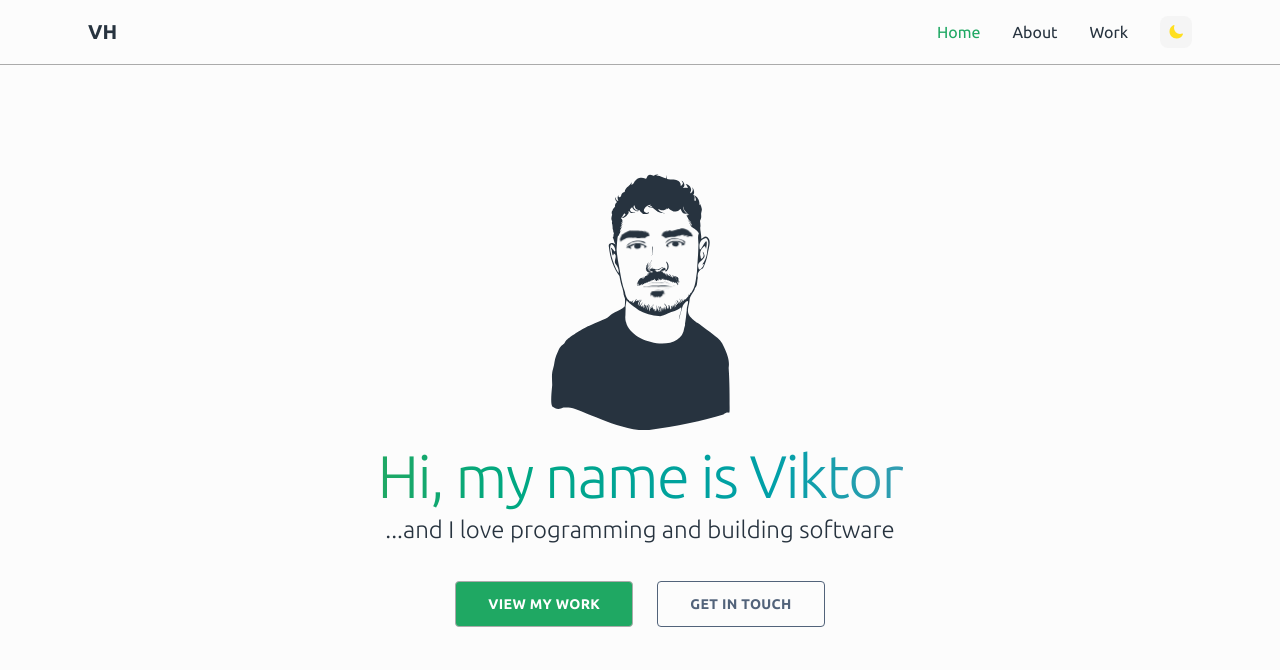
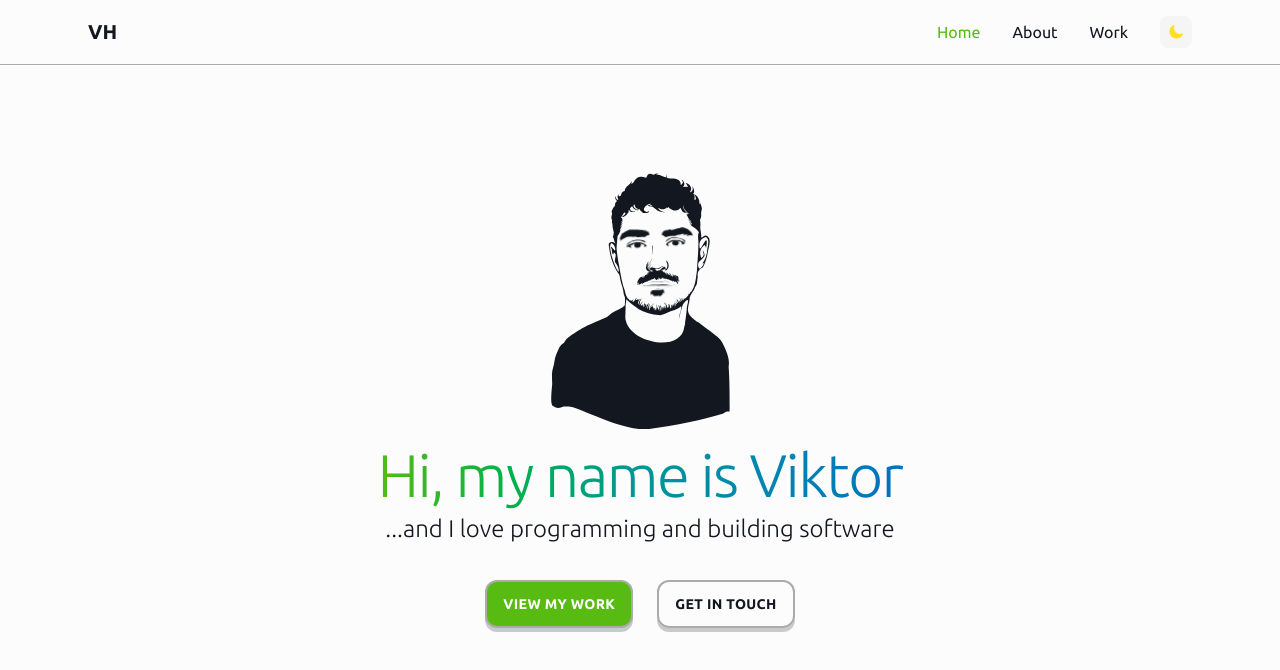
Before and after one commit to viktorHadz/portfolio-main, a Vue app: page / in a window 1280 px wide. Shown: the top 670 px of the page. Built offline with nearby package versions, Linux system fonts and the light colour scheme.

Commit message:
hero done leave it alone now

```diff
--- a/src/assets/base.css
+++ b/src/assets/base.css
@@ -13,13 +13,13 @@
   --bg-secondary: hsl(0, 0%, 96%);
   --bg-tertiary: hsl(210, 15%, 92%);
 
-  --fg-primary: hsl(209, 24%, 20%);
-  --fg-secondary: hsl(215, 20%, 40%);
-  --fg-tertiary: hsl(211, 42%, 60%);
+  --fg-primary: hsl(215, 24%, 10%);
+  --fg-secondary: hsl(215, 24%, 20%);
+  --fg-tertiary: hsl(215, 24%, 30%);
 
-  --acc-primary: #1fa863;
-  --acc-secondary: #349db2;
-  --acc-tertiary: #ff6a4d;
+  --acc-primary: #58bb11;
+  --acc-secondary: #0073be;
+  --acc-tertiary: #f04d1c;
 
   --border-color: hsl(0, 0%, 67%);
 
@@ -33,11 +33,11 @@
   --gray: hsl(210, 10%, 60%);
 
   /* gradients */
-  --grad-stop-1: #1fa863;
-  --grad-stop-2: #00a881;
-  --grad-stop-3: #00a398;
-  --grad-stop-4: #00a0a8;
-  --grad-stop-5: #349db2;
+  --grad-stop-1: #58bb11;
+  --grad-stop-2: #00b24a;
+  --grad-stop-3: #009697;
+  --grad-stop-4: #0085b1;
+  --grad-stop-5: #0073be;
 
   --grad-stop-6: #349db2;
   --grad-stop-7: #4d98d9;
@@ -65,7 +65,7 @@
   --fg-secondary: hsl(154, 5%, 70%);
   --fg-tertiary: hsl(152, 5%, 50%);
 
-  --acc-primary: #37e67a;
+  --acc-primary: #58ba11;
   --acc-secondary: #ff8c00;
   --acc-tertiary: #0072ff;
 
@@ -79,13 +79,12 @@
   --purple: hsl(270, 40%, 65%);
   --offwhite: hsl(210, 15%, 95%);
   --gray: hsl(210, 8%, 65%);
-
   /* Gradients */
-  --grad-stop-1: #37e67a;
-  --grad-stop-2: #86d641;
-  --grad-stop-3: #b7c300;
-  --grad-stop-4: #dfdb00;
-  --grad-stop-5: #dfbe00;
+  --grad-stop-1: var(--acc-primary);
+  --grad-stop-2: #79ba11;
+  --grad-stop-3: #bab711;
+  --grad-stop-4: #d4b400;
+  --grad-stop-5: var(--acc-secondary);
 
   --grad-stop-6: #4493f3;
   --grad-stop-7: #c59ee5;
--- a/src/components/layout/TheButton.vue
+++ b/src/components/layout/TheButton.vue
@@ -19,7 +19,7 @@ defineProps({
   <button
     v-if="variant === 'primary'"
     :disabled="disabled"
-    class="group bg-acc-prim hover:bg-acc-sec border-brdr relative overflow-hidden rounded border px-8 py-3 text-sm font-bold tracking-wide text-white uppercase transition-all duration-200 ease-out hover:shadow-lg disabled:cursor-not-allowed disabled:opacity-50 dark:text-black"
+    class="group bg-acc-prim hover:bg-acc-sec border-brdr relative overflow-hidden rounded-xl border-2 px-4 py-3 text-sm font-bold tracking-wide text-white uppercase shadow-[0_4px_0_rgba(0,0,0,0.2)] transition-all duration-200 ease-out hover:-translate-y-0.5 hover:shadow-[0_6px_0_rgba(0,0,0,0.2)] active:translate-y-0.5 active:shadow-[0_2px_0_rgba(0,0,0,0.2)] disabled:cursor-not-allowed disabled:opacity-50"
   >
     <!-- hover effect -->
     <div
@@ -35,20 +35,22 @@ defineProps({
   <button
     v-else-if="variant === 'secondary'"
     :disabled="disabled"
-    class="group border-fg-sec hover:border-acc-prim text-fg-sec hover:text-acc-prim relative rounded border bg-transparent px-8 py-3 text-sm font-bold tracking-wide uppercase transition-all duration-200 ease-out hover:shadow-md disabled:cursor-not-allowed disabled:opacity-50"
+    class="group border-brdr hover:border-acc-ter text-fg-prim hover:text-acc-ter relative rounded-xl border-2 bg-transparent px-4 py-3 text-sm font-bold tracking-wide uppercase shadow-[0_4px_0_rgba(0,0,0,0.2)] transition-all duration-200 ease-out hover:-translate-y-0.5 hover:shadow-[0_6px_0_rgba(0,0,0,0.2)] active:translate-y-0.5 active:shadow-[0_2px_0_rgba(0,0,0,0.2)] disabled:cursor-not-allowed disabled:opacity-50"
   >
     <span class="relative z-10">
       <slot></slot>
     </span>
   </button>
-  <!-- tertiay -->
+
+  <!-- tertiary -->
   <button
     v-else-if="variant === 'tertiary'"
     :disabled="disabled"
-    class="text-fg-prim hover:text-acc-prim cursor-pointer p-2 capitalize drop-shadow-lg disabled:cursor-not-allowed disabled:opacity-50"
+    class="text-fg-prim hover:text-acc-prim cursor-pointer rounded-lg p-2 capitalize drop-shadow-lg transition-all duration-150 hover:scale-105 active:scale-95 disabled:cursor-not-allowed disabled:opacity-50"
   >
     <slot></slot>
   </button>
+
   <button v-else :disabled="disabled">
     <slot></slot>
   </button>
--- a/src/views/NewView.vue
+++ b/src/views/NewView.vue
@@ -1,35 +1,24 @@
 <script setup>
 import TheButton from '@/components/layout/TheButton.vue'
-import NewHero from '@/components/svg/NewHero.vue'
 import PostMench from '@/components/svg/PostMench.vue'
 </script>
 <template>
   <div class="container flex max-h-[90vh] place-content-center gap-6 place-self-center">
     <!-- text -->
-    <div class="flex flex-col justify-center gap-4">
-      <div class="text-8xl font-bold tracking-tight">Hi I'm Vik!</div>
-      <div class="font-ligh mt-2 p-1 text-lg">
-        and I love building
-
-        <div class="grad-tr-prim-sec inline-block bg-clip-text font-bold text-transparent">
-          software
-        </div>
-        that
-        <div class="grad-tr-prim-sec clamp inline-block bg-clip-text font-bold text-transparent">
-          solves
-        </div>
-        <span> real world </span>
-        <div class="grad-tr-prim-sec clamp inline-block bg-clip-text font-bold text-transparent">
-          problems
-        </div>
+    <div class="flex flex-col justify-center">
+      <div class="text-fg-prim overflow-visible text-6xl font-bold tracking-tighter text-nowrap">
+        Hi I'm Vik!
       </div>
-      <div class="around mt-6 flex gap-6">
+      <div class="overflow-visible p-1 text-lg leading-none font-light tracking-tight text-nowrap">
+        <div>and I love building software that</div>
+        <div class="">solves real world problems</div>
+      </div>
+      <div class="around mt-12 flex gap-6">
         <TheButton variant="primary">View My Work</TheButton>
         <TheButton variant="secondary">Get in touch</TheButton>
       </div>
     </div>
-    <div class="w-full">
-      <!-- <NewHero class="text-fg-prim relative size-96"></NewHero> -->
+    <div class="w-full max-w-xl min-w-md">
       <PostMench></PostMench>
     </div>
   </div>
```
Also changed, not shown: src/components/svg/PostMench.vue (+12 -4 lines).
